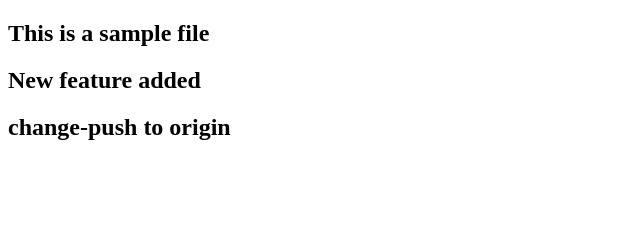
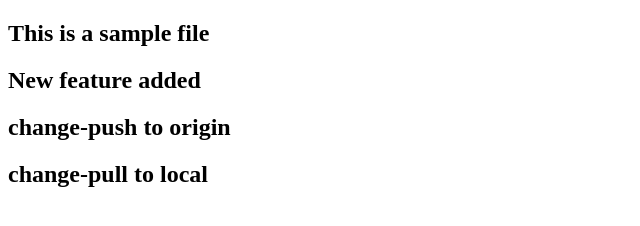
Before and after one commit to ajaytanguturi-111/sample-one, a plain HTML site: page index.html in a window 1280 px wide. Shown: the whole page, without its empty margins (0-640 px from the left). Drawn offline with Linux system fonts and the light colour scheme.

Commit message:
pull Update to local

```diff
--- a/index.html
+++ b/index.html
@@ -9,5 +9,6 @@
     <h2>This is a sample file</h2>
     <h2>New feature added</h2>
     <h2>change-push to origin </h2>
+    <h2>change-pull to local</h2>
 </body>
 </html>
```
